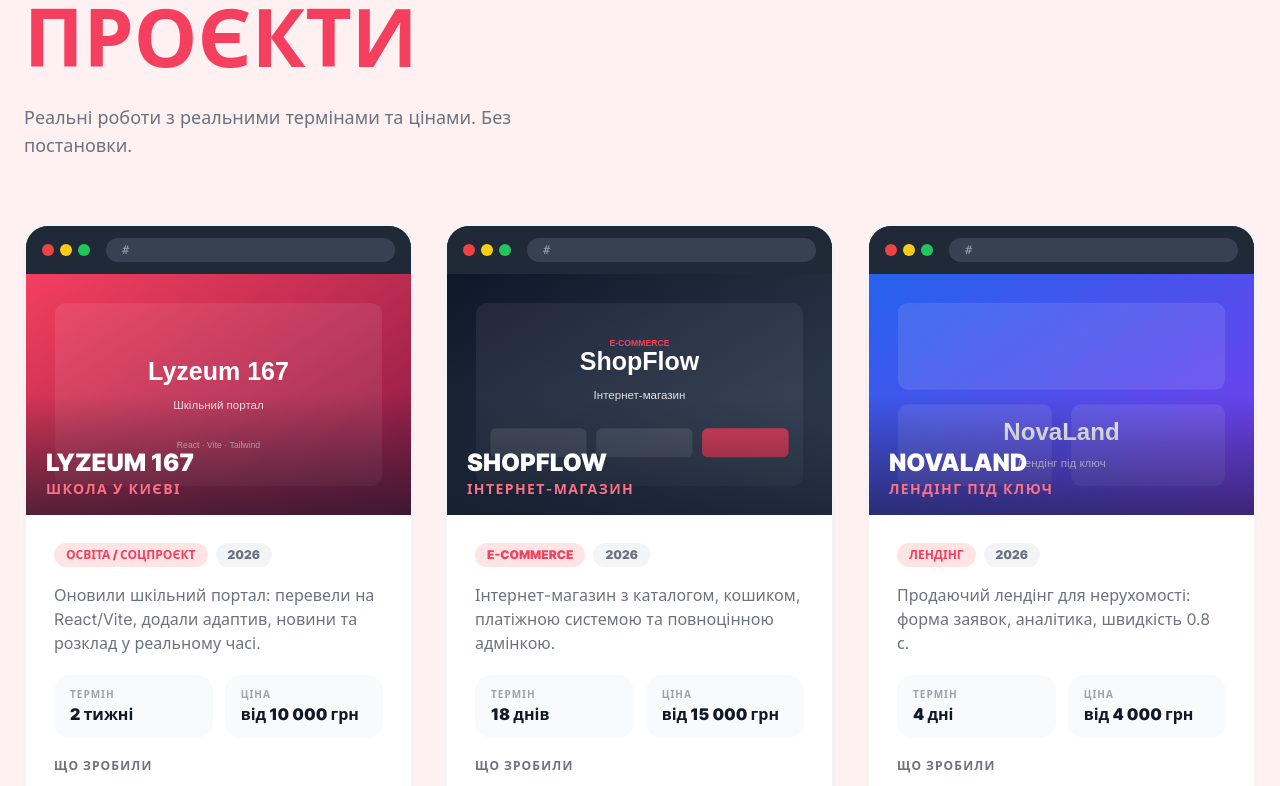
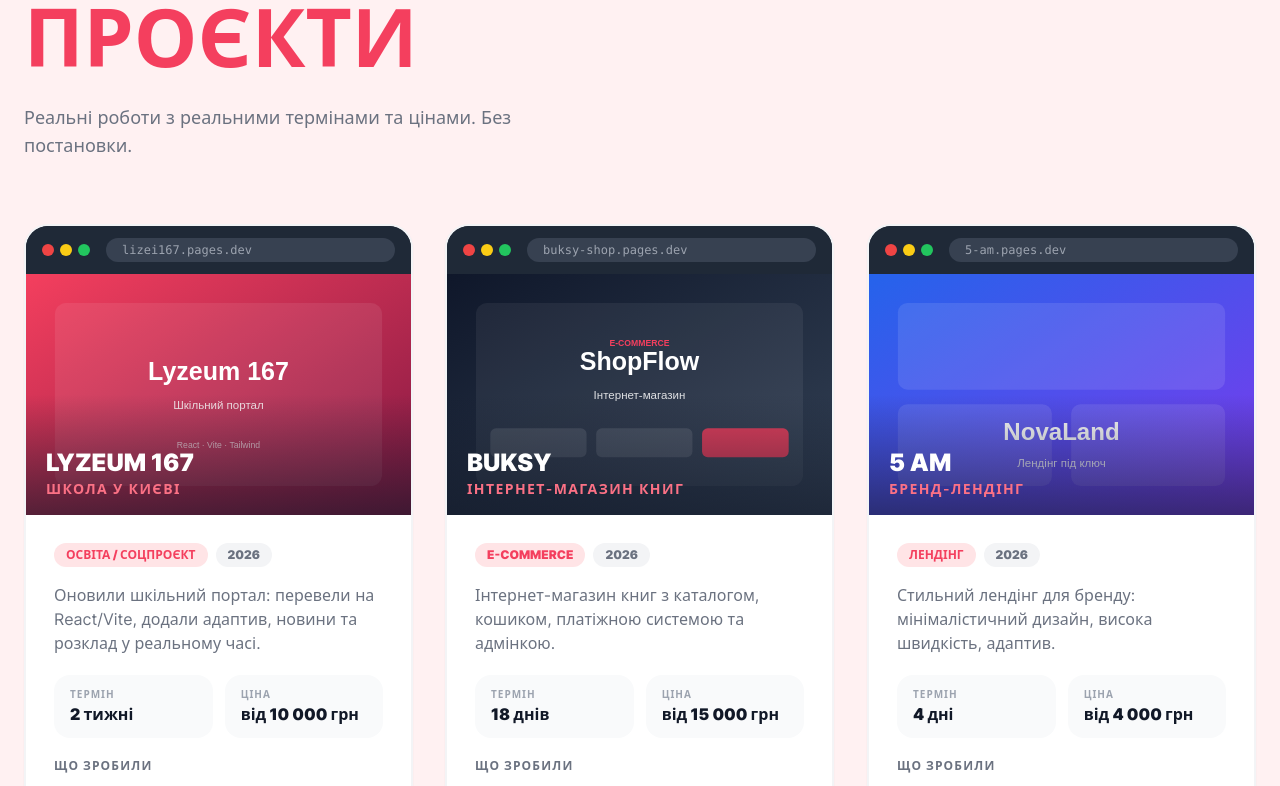
Before and after one commit to porustzi/krvtsv, a React (Vite) app in the folder project/: page / in a window 1280 px wide. Shown: the part 2000-2786 px from the top of the page. Built offline with nearby package versions, Linux system fonts and the light colour scheme.

Commit message:
Fix project URLs: lizei167.pages.dev, buksy-shop.pages.dev, 5-am.pages.dev + remove Netlify refs

```diff
--- a/project/src/components/TopProject.tsx
+++ b/project/src/components/TopProject.tsx
@@ -37,43 +37,43 @@ const cases: Case[] = [
       'Новини та розклад он-лайн',
       'Cloudflare — безпека + швидкість',
     ],
-    url: '#',
+    url: 'https://lizei167.pages.dev',
   },
   {
-    name: 'ShopFlow',
-    type: 'Інтернет-магазин',
+    name: 'Buksy',
+    type: 'Інтернет-магазин книг',
     img: '/images/case-shop.svg',
     category: 'E-commerce',
     year: '2026',
     duration: '18 днів',
     price: 'від 15 000 грн',
-    desc: 'Інтернет-магазин з каталогом, кошиком, платіжною системою та повноцінною адмінкою.',
-    tech: ['React', 'Node.js', 'Stripe', 'PostgreSQL'],
+    desc: 'Інтернет-магазин книг з каталогом, кошиком, платіжною системою та адмінкою.',
+    tech: ['React', 'Node.js', 'TypeScript', 'PostgreSQL'],
     results: [
-      'Каталог + фільтри та пошук',
-      'Оплата LiqPay / Stripe / Mono',
+      'Каталог книг + фільтри та пошук',
+      'Кошик та оплата',
       'Адмінка для товарів і замовлень',
-      'Інтеграція з Nova Poshta',
+      'TypeScript на фронті та бекенді',
     ],
-    url: '#',
+    url: 'https://buksy-shop.pages.dev',
   },
   {
-    name: 'NovaLand',
-    type: 'Лендінг під ключ',
+    name: '5 AM',
+    type: 'Бренд-лендінг',
     img: '/images/case-landing.svg',
     category: 'Лендінг',
     year: '2026',
     duration: '4 дні',
     price: 'від 4 000 грн',
-    desc: 'Продаючий лендінг для нерухомості: форма заявок, аналітика, швидкість 0.8 с.',
-    tech: ['React', 'Vite', 'Tailwind', 'GA4'],
+    desc: 'Стильний лендінг для бренду: мінімалістичний дизайн, висока швидкість, адаптив.',
+    tech: ['React', 'Vite', 'Tailwind', 'Framer Motion'],
     results: [
-      '+38% заявок після запуску',
-      'Швидкість завантаження 0.8 с',
-      'Адаптив + A/B тести',
-      'Підключено Meta Pixel',
+      'Унікальний дизайн під бренд',
+      'Швидкість завантаження до 1 с',
+      'Повний адаптив',
+      'Анімації на Framer Motion',
     ],
-    url: '#',
+    url: 'https://5-am.pages.dev',
   },
 ];
 
@@ -168,7 +168,7 @@ function CaseCard({ item, i }: { item: Case; i: number }) {
           className="group mt-auto inline-flex items-center justify-center gap-2 bg-gray-900 text-white font-black uppercase text-xs sm:text-sm px-6 py-4 rounded-full hover:bg-rose-500 transition-colors whitespace-nowrap"
         >
           <ExternalLink size={16} className="flex-shrink-0" />
-          Переглянути сайт
+          Відкрити проєкт
         </a>
       </div>
     </motion.div>
--- a/project/src/pages/BlogSiteFromScratch.tsx
+++ b/project/src/pages/BlogSiteFromScratch.tsx
@@ -35,7 +35,7 @@ export default function BlogSiteFromScratch() {
 
           <h2 className="text-2xl font-black text-gray-900 mt-10 mb-4">3. Вибір хостингу</h2>
           <p className="text-gray-600 leading-relaxed mb-6">
-            Для сучасних сайтів — Cloudflare Pages, Vercel або Netlify. Швидко, безпечно, недорого. Я деплою саме туди.
+            Для сучасних сайтів — Cloudflare Pages. Швидко, безпечно, недорого. Я деплою саме туди.
           </p>
 
           <h2 className="text-2xl font-black text-gray-900 mt-10 mb-4">4. Дизайн — не копіюй шаблони</h2>
--- a/project/src/pages/Fullstack.tsx
+++ b/project/src/pages/Fullstack.tsx
@@ -53,7 +53,7 @@ export default function Fullstack() {
                 'React/Vite фронтенд з адаптивною версткою',
                 'Node.js бекенд + REST/GraphQL API',
                 'Інтеграції: платежі, CRM, Telegram-боти',
-                'Деплой на Cloudflare/Vercel + HTTPS',
+                'Деплой на Cloudflare + HTTPS',
                 'Базова SEO-оптимізація та швидкість',
               ].map((item) => (
                 <li key={item} className="flex items-start gap-3">
```
